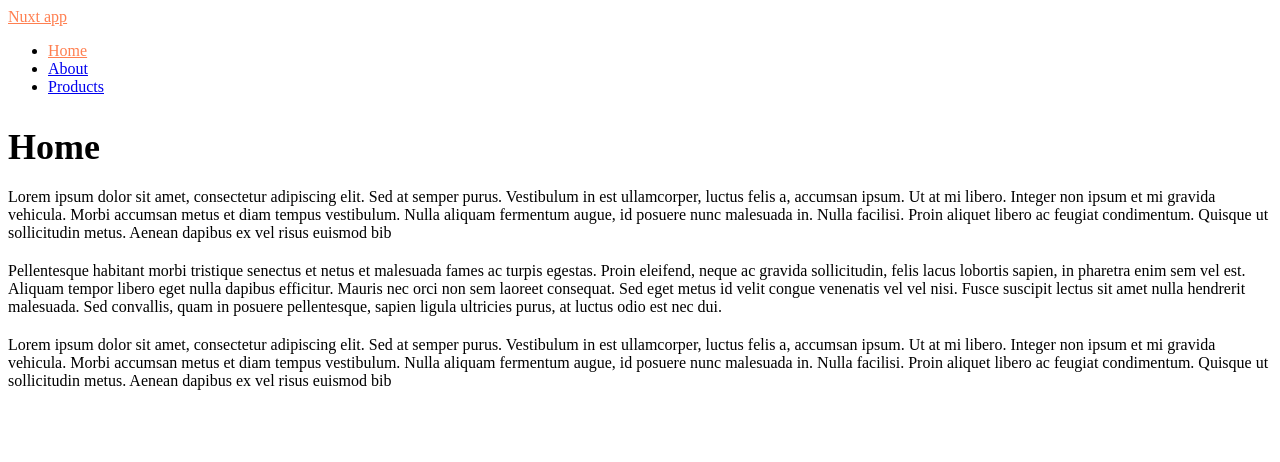
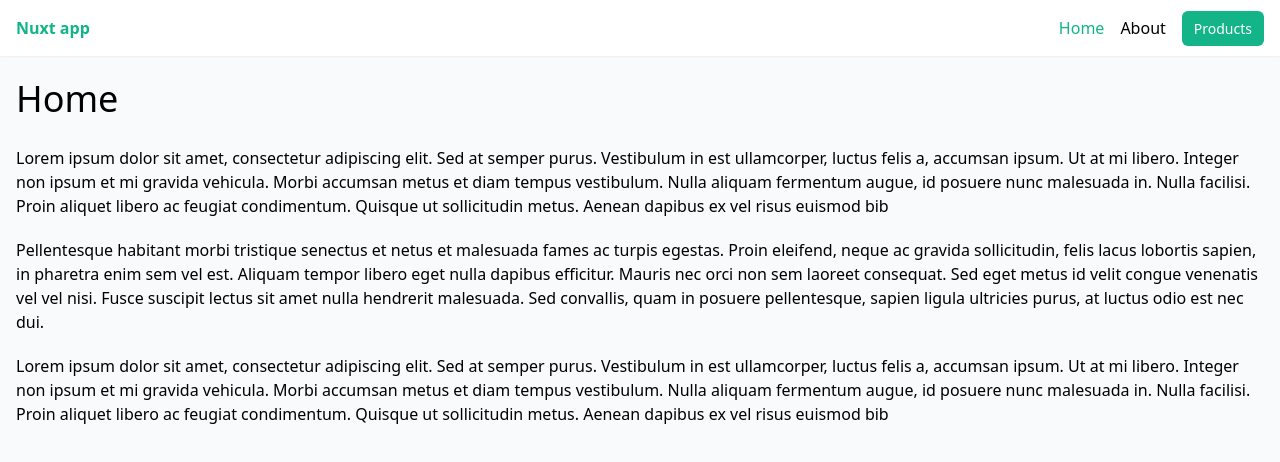
Before and after one commit to RaniaZarka/nuxt-app, a Nuxt app: page / in a window 1280 px wide. Shown: the top 462 px of the page. Built offline with nearby package versions, Linux system fonts and the light colour scheme.

Commit message:
tailwindcss added

```diff
--- /dev/null
+++ b/assets/css/tailwind.css
@@ -0,0 +1,13 @@
+@tailwind base;
+@tailwind components;
+@tailwind utilities;
+
+body{
+    @apply bg-gray-50;
+}
+
+@layer components{
+    .btn{
+        @apply bg-[#12b488] text-white px-3 py-2 rounded-md text-sm text-white;
+    }
+}
--- a/layouts/default.vue
+++ b/layouts/default.vue
@@ -4,24 +4,24 @@ We create here the NuxtLink. and we use slot component, so the navigation is app
 
 <template>
     <div>
-<header>
-    <nav>
+<header class="shadow-sm bg-white">
+    <nav class="container mx-auto p-4 flex justify-between">
 
         <!-- I am using NuxtLink to navigate through the app -->
         <!-- By using NuxtLink, we can navigate through the components without sending a request to the server
         While By useing the regular a tag <a href="/about"> About</a> for example, each time we navigate we will be sending a request to the server -->
         <!-- Aslo by using NuxtLink some nuxt classes will be added automatically example if we navigate to about page, it will add autostyling to the html for this specific page -->
-     <NuxtLink to="/"> Nuxt app</NuxtLink>
-        <ul>
+     <NuxtLink to="/" class="font-bold"> Nuxt app</NuxtLink>
+        <ul class="flex gap-4">
         <li><NuxtLink to="/">Home</NuxtLink></li>
         <li><NuxtLink to="/about">About</NuxtLink></li>
-        <li><NuxtLink to="/products">Products</NuxtLink></li>
+        <li><NuxtLink to="/products" class="btn">Products</NuxtLink></li>
       </ul>
 
     </nav>
 </header>
 <!--output the page content -->
-   <div>
+   <div class="conatiner mx-auto p-4">
     <!-- Slot is a built in component, it means this is where the page content shoudl go-->
      <slot />
   </div>
@@ -33,6 +33,6 @@ We create here the NuxtLink. and we use slot component, so the navigation is app
   <style scoped>
 /*  this class that we are styling is automatically assigned by NuxtLink to the page in use */
 .router-link-exact-active {
-    color:coral;
+    color:#12b488;
 }
 </style>
--- a/layouts/products.vue
+++ b/layouts/products.vue
@@ -1,19 +1,19 @@
 
 <template>
     <div>
-<header>
-    <nav>
-     <NuxtLink to="/products"> Nuxt app Merch</NuxtLink>
+<header class=" shadow-sm bg-white">
+    <nav class=" container mx-auto p-4">
+     <NuxtLink to="/products" class="font-bold"> Nuxt app Merch</NuxtLink>
 
     </nav>
 </header>
 <!--output the page content -->
-   <div>
+   <div class="container mx-auto p-4">
     <!-- Slot is a built in component, it means this is where the page content shoudl go-->
      <slot />
   </div>
-<footer>
-    <ul>
+<footer class="container mx-auto p-4 flex justify-between border-t-2 ">
+    <ul class="flex gap-4 ">
         <li><NuxtLink to="/">Home</NuxtLink></li>
         <li><NuxtLink to="/about">About</NuxtLink></li>
         <li><NuxtLink to="/products">Products</NuxtLink></li>
--- a/nuxt.config.ts
+++ b/nuxt.config.ts
@@ -1,4 +1,5 @@
 // https://nuxt.com/docs/api/configuration/nuxt-config
 export default defineNuxtConfig({
-  devtools: { enabled: true }
+  devtools: { enabled: true },
+  modules:['@nuxtjs/tailwindcss']
 })
--- a/package.json
+++ b/package.json
@@ -11,7 +11,11 @@
   },
   "dependencies": {
     "nuxt": "^3.10.3",
+    "tailwindcss": "^3.4.1",
     "vue": "^3.4.19",
     "vue-router": "^4.3.0"
+  },
+  "devDependencies": {
+    "@nuxtjs/tailwindcss": "^6.11.4"
   }
 }
--- /dev/null
+++ b/tailwind.config.js
@@ -0,0 +1,8 @@
+/** @type {import('tailwindcss').Config} */
+export default {
+  content: [],
+  theme: {
+    extend: {},
+  },
+  plugins: [],
+}
```
Also changed, not shown: 1 other file (tests, documents, lock files or other folders).
